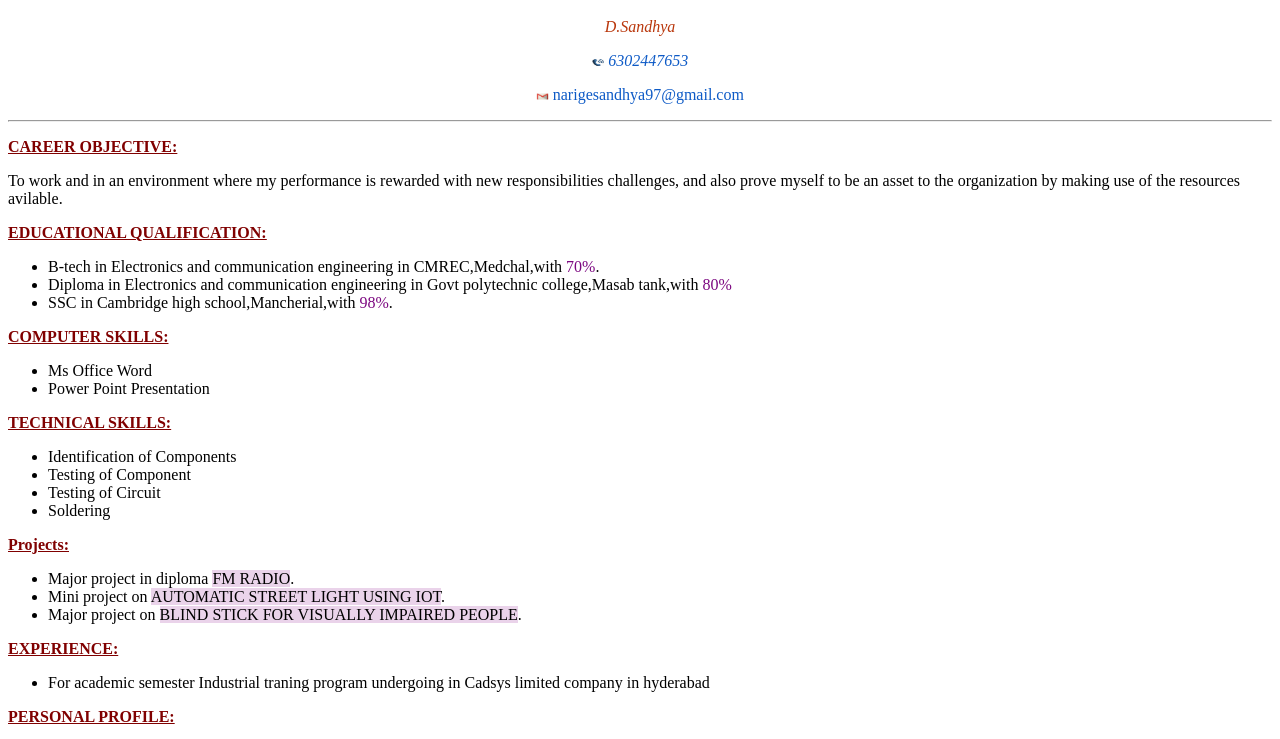
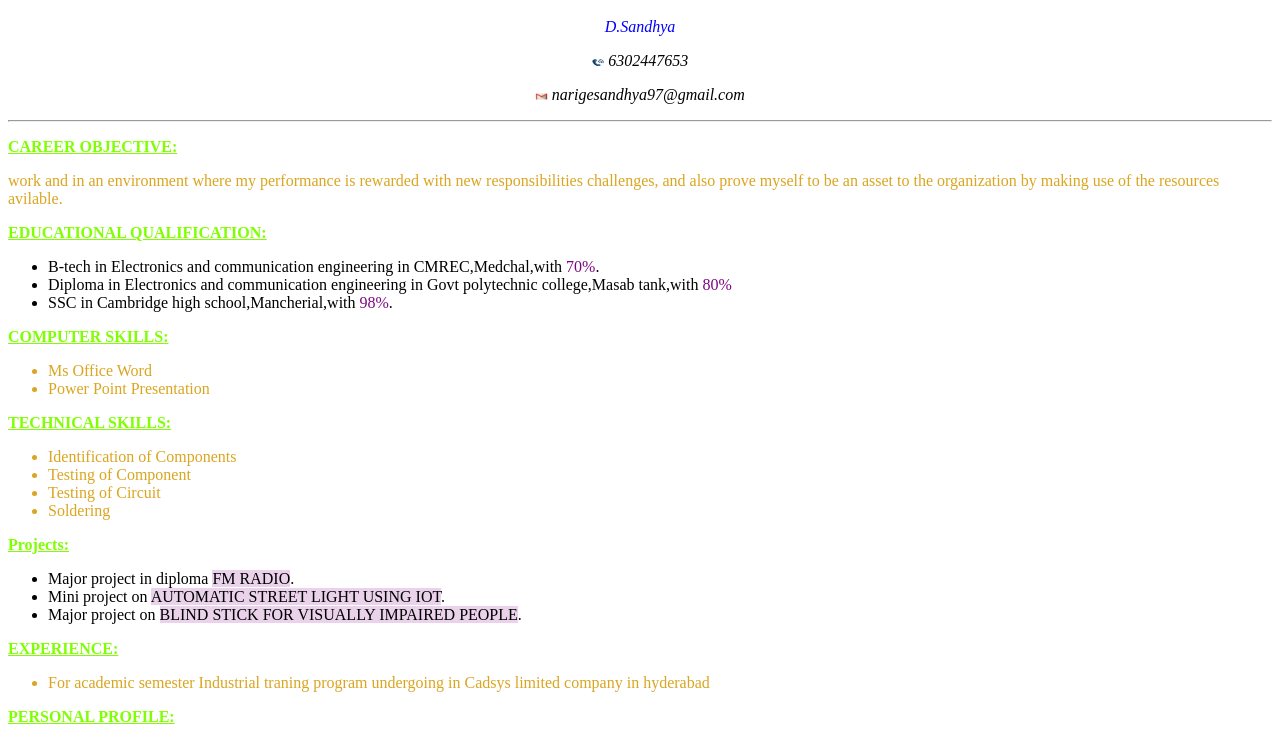
Before and after one commit to sandhya524/css-task1, a plain HTML site: page index.html in a window 1280 px wide. Shown: the part 48-787 px from the top of the page. Drawn offline with Linux system fonts and the light colour scheme.

Commit message:
practice css

```diff
--- a/demo.css
+++ b/demo.css
@@ -1,5 +1,15 @@
+.c1{
+    font-style: italic;
+    text-align: center;
+}
+.c4{
+    color: blue;
+}
 .c2{
-    color: maroon;
+    text-decoration: underline;
     font-weight: bold;
-    text-decoration: underline;
+    color: chartreuse;
 }
+#i1{
+    color: goldenrod;
+}
--- a/index.html
+++ b/index.html
@@ -1,35 +1,19 @@
 <html>
 <head>
     <title>Resume</title>
-    <style>
-            .c1{
-                text-align: left;
-                text-align: center;
-            }
-            .c3{
-                font-style: italic;
-                color: rgb(185, 55, 12);
-            }
-            .c4{
-                font-style: oblique;
-            }
-            #i1{
-                color: rgb(13, 90, 198);
-            }
 
-    </style>
     <link rel="stylesheet" href="demo.css">
 
 </head>
 <body>
     <h1 style="color: rgb(214, 68, 5) ; text-align: center; font-weight: bold; background: rgb(238, 226, 8);">RESUME</h1>
-    <p class="c1 c3">D.Sandhya</p>
-    <p class="c1 c4" id="i1"><a href="tel:6302447653"><img src="call.jpg"alt="call"width="1%"height="7px"></a> 6302447653</p>
-    <p class="c1" id="i1"><a href="mail to:narigesandhya@gmail.com"><img src="mail.jpg"alt="mail"width="1%"height="7px"></a> narigesandhya97@gmail.com</p>
+    <p class="c1 c4">D.Sandhya</p>
+    <p class="c1"><a href="tel:6302447653"><img src="call.jpg"alt="call"width="1%"height="7px"></a> 6302447653</p>
+    <p class="c1"><a href="mail to:narigesandhya@gmail.com"><img src="mail.jpg"alt="mail"width="1%"height="7px"></a> narigesandhya97@gmail.com</p>
     <hr>
 
 <p class="c2">CAREER OBJECTIVE:</p>
-To work and in an environment where my performance is rewarded with new responsibilities challenges, and also prove myself to be an asset to the organization by making use of the resources avilable.
+<span id="i1"> work and in an environment where my performance is rewarded with new responsibilities challenges, and also prove myself to be an asset to the organization by making use of the resources avilable.</span>
 <P class="c2"><U><B>EDUCATIONAL  QUALIFICATION:</B></U></P>
 <P>
     <ul>
@@ -40,14 +24,14 @@ To work and in an environment where my performance is rewarded with new responsi
 </P>
 <p class="c2">COMPUTER SKILLS:</p>
 <P>
-    <ul>
+    <ul id="i1">
         <li>Ms Office Word</li>
         <li>Power Point Presentation</li>
     </ul>
 </P>
 <P class="c2">TECHNICAL SKILLS:</P>
 <P>
-    <UL>
+    <UL id="i1">
         <li>Identification of Components</li>
         <li>Testing of Component</li>
         <li>Testing of Circuit</li>
@@ -64,7 +48,7 @@ To work and in an environment where my performance is rewarded with new responsi
 </p>
 <p class="c2">EXPERIENCE:</p>
 <P>
-    <ul>
+    <ul id="i1">
         <li>For academic semester Industrial traning program undergoing in Cadsys limited company in hyderabad
 
         </li>
@@ -79,7 +63,7 @@ To work and in an environment where my performance is rewarded with new responsi
 <p><span style="font-weight: bold; color: crimson;">Hobbies:</span>Reading books and Learning new skills</p>
 <hr>
 <p class="c2">DECLARATION:</p>
-<P>I hereby declare that the information furnished above is true to the best of my knowledge and belief, and I can authenticate my achievements.</P>
+<P id="i1">I hereby declare that the information furnished above is true to the best of my knowledge and belief, and I can authenticate my achievements.</P>
 <p><span style="font-style: italic; font-weight: bold;">PLACE:</span>Hyderabad</p>
 <p style="font-style: oblique; font-weight: bold;">DATE:</p>
 <P style="text-align: right; font-weight: bold; font-style: unset;">D Sandhya</P>
```
